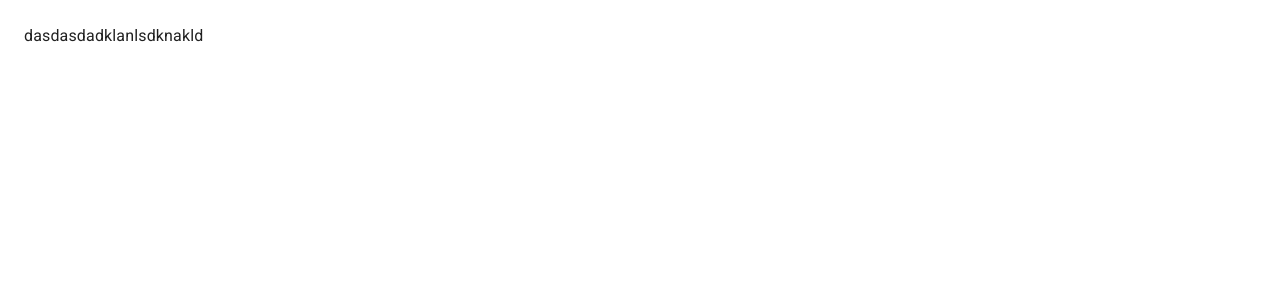
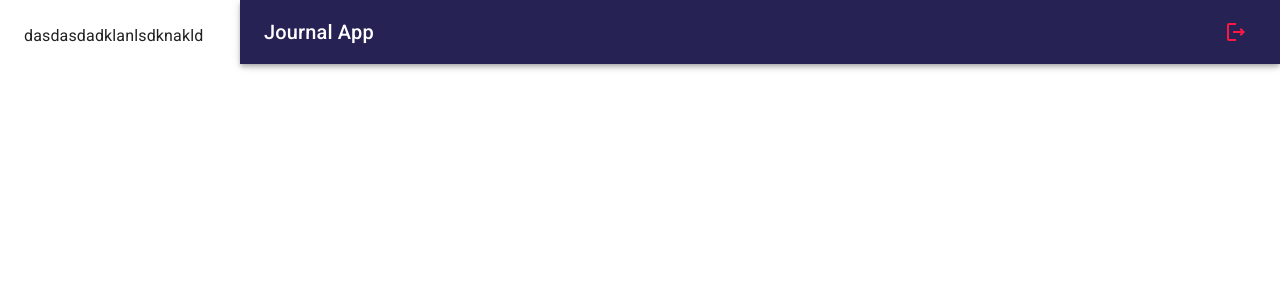
Before and after one commit to Alejoboga20/vite-journal-app, a React (Vite) app: page / in a window 1280 px wide. Shown: the top 300 px of the page. Built offline with nearby package versions, Linux system fonts and the light colour scheme.

Commit message:
Create navbar

```diff
--- /dev/null
+++ b/src/journal/components/Navbar.jsx
@@ -0,0 +1,27 @@
+import { AppBar, Grid, Typography, Toolbar, IconButton } from '@mui/material';
+import { LogoutOutlined, MenuOutlined } from '@mui/icons-material';
+
+export const Navbar = ({ drawerWidth = 240 }) => {
+	return (
+		<AppBar
+			position='fixed'
+			sx={{ width: { sm: `calc(100% - ${drawerWidth}px)` }, ml: { sm: `${drawerWidth}px` } }}
+		>
+			<Toolbar>
+				<IconButton color='inherit' edge='start' sx={{ mr: 2, display: { sm: 'none' } }}>
+					<MenuOutlined />
+				</IconButton>
+
+				<Grid container direction='row' justifyContent='space-between' alignItems='center'>
+					<Typography variant='h6' noWrap component='div'>
+						Journal App
+					</Typography>
+
+					<IconButton color='error'>
+						<LogoutOutlined />
+					</IconButton>
+				</Grid>
+			</Toolbar>
+		</AppBar>
+	);
+};
--- /dev/null
+++ b/src/journal/components/index.js
@@ -0,0 +1 @@
+export { Navbar } from './Navbar';
--- a/src/journal/layout/JournalLayout.jsx
+++ b/src/journal/layout/JournalLayout.jsx
@@ -1,11 +1,12 @@
 import { Box } from '@mui/material';
+import { Navbar } from '../components';
 
 const drawerWidth = 240;
 
 export const JournalLayout = ({ children }) => {
 	return (
 		<Box sx={{ display: 'flex' }}>
-			{/* Navbar */}
+			<Navbar drawerWidth={drawerWidth} />
 			{/* Sidebar */}
 
 			<Box component='main' sx={{ flexGrow: 1, p: 3 }}>
```
